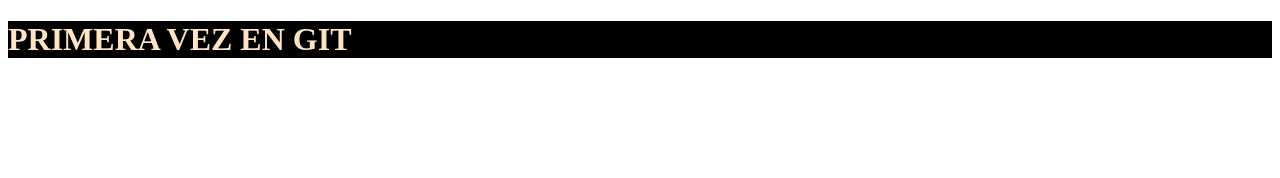
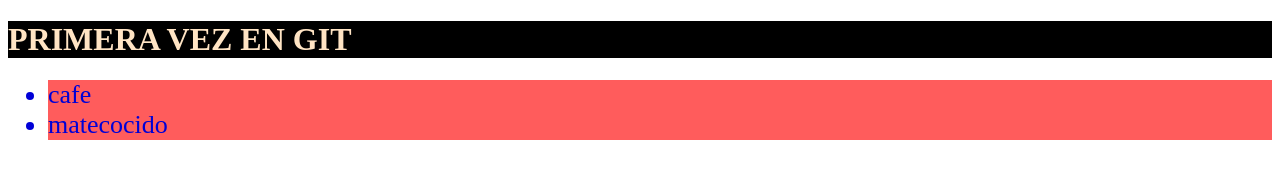
Before and after one commit to Carooo079/Repositorio1, a plain HTML site: page index.html in a window 1280 px wide. Drawn offline with Linux system fonts and the light colour scheme.

Commit message:
version2

```diff
--- a/index.html
+++ b/index.html
@@ -9,5 +9,12 @@
 </head>
 <body>
     <h1> PRIMERA VEZ EN GIT</h1>
+
+    <ul>
+        <li>cafe</li>
+        <li>matecocido</li>
+    </ul>
+
+
 </body>
 </html>
--- a/styles.css
+++ b/styles.css
@@ -2,3 +2,8 @@ h1{
     background-color: black;
     color: bisque;
 }
+li{
+    background-color: rgb(255, 92, 92);
+    color: rgb(0, 0, 215);
+    font-size: 26px;
+}
```
